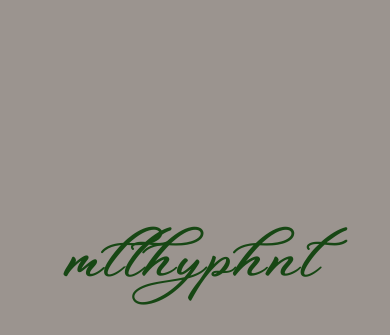
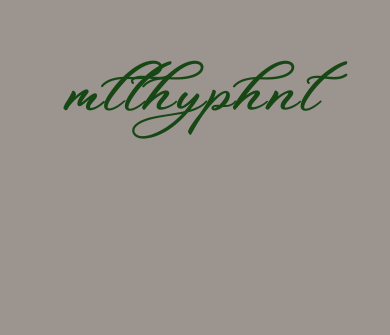
Before and after one commit to SendN00ts/mlthyphnt, a Next.js app: page / in a window 390 px wide. Shown: the part 202-537 px from the top of the page. Built offline with nearby package versions, Linux system fonts and the light colour scheme.

Commit message:
Update page.tsx

```diff
--- a/src/app/page.tsx
+++ b/src/app/page.tsx
@@ -30,32 +30,32 @@ export default function Home() {
   return (
     <div className="overflow-x-hidden w-full">
       <main className="relative h-auto bg-[#9b948f] text-[#174714]">
-        {/* Hero Section - Reduced height */}
-        <section className="flex flex-col items-center justify-center h-[85vh] px-6 text-center">
+        {/* Hero Section - Reduced height on mobile */}
+        <section className="flex flex-col items-center justify-start sm:justify-center h-[70vh] sm:h-[85vh] px-6 text-center pt-6 sm:pt-0">
           {/* Flex container with order control for responsive layout */}
-          <div className="flex flex-col items-center w-full">
+          <div className="flex flex-col items-center w-full mt-2 sm:mt-0">
             {/* Header - Order 2 on mobile (below), Order 1 on sm+ screens (above) */}
-            <div className="Header md:-mt-[-10rem] lg:-mt-[-10rem] order-2 sm:order-1 mb-8 sm:mb-0">
+            <div className="Header md:-mt-[-10rem] lg:-mt-[-10rem] order-2 sm:order-1 mb-4 sm:mb-0">
               <h1 className="mt-[-1rem] text-4xl font-bold tracking-widest sm:text-5xl md:text-6xl lg:text-7xl">
                 mlthyphnt
               </h1>
             </div>
 
             {/* GIF - Order 1 on mobile (above), Order 2 on sm+ screens (below) */}
-            <div className="sm:-ml-20 md:-ml-50 lg:-ml-150 xl:-ml-250 order-1 sm:order-2 mb-4 sm:mb-0">
+            <div className="sm:-ml-20 md:-ml-50 lg:-ml-150 xl:-ml-250 order-1 sm:order-2 mb-2 sm:mb-0">
               <Image
                 src="/images/pumpcember.gif"
                 alt="Decorative"
                 width={500}
                 height={500}
-                className="mt-[1rem] w-[80%] sm:w-[500px]"
+                className="mt-0 sm:mt-[1rem] w-[75%] sm:w-[80%] md:w-[500px]"
                 priority
                 unoptimized
               />
             </div>
           </div>
 
-          <div className="flex justify-center mt-10 md:mt-25 md:mr-26 lg:mr-35 xl:ml-110">
+          <div className="flex justify-center mt-4 md:mt-25 md:mr-26 lg:mr-35 xl:ml-110">
           </div>
         </section>
 
```
